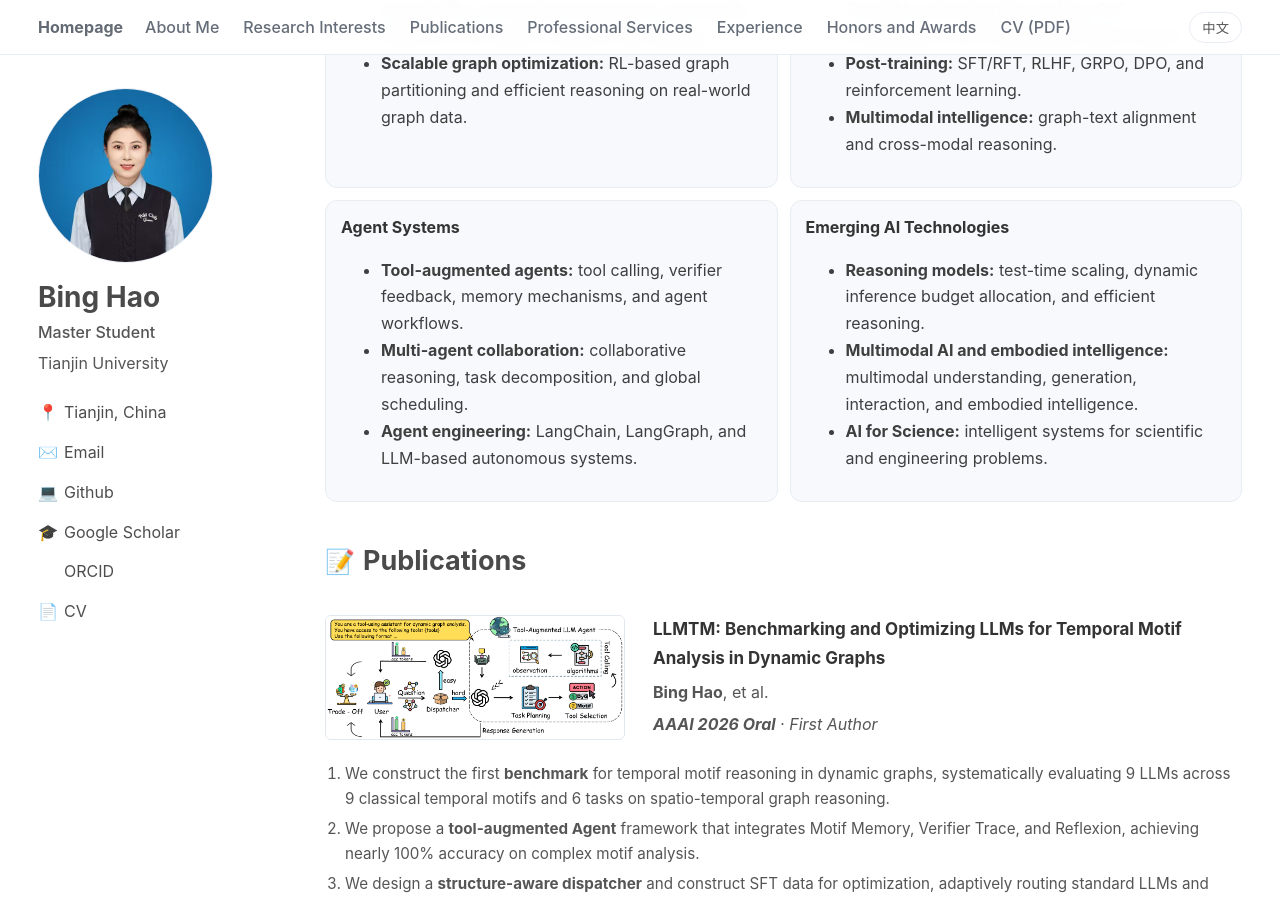
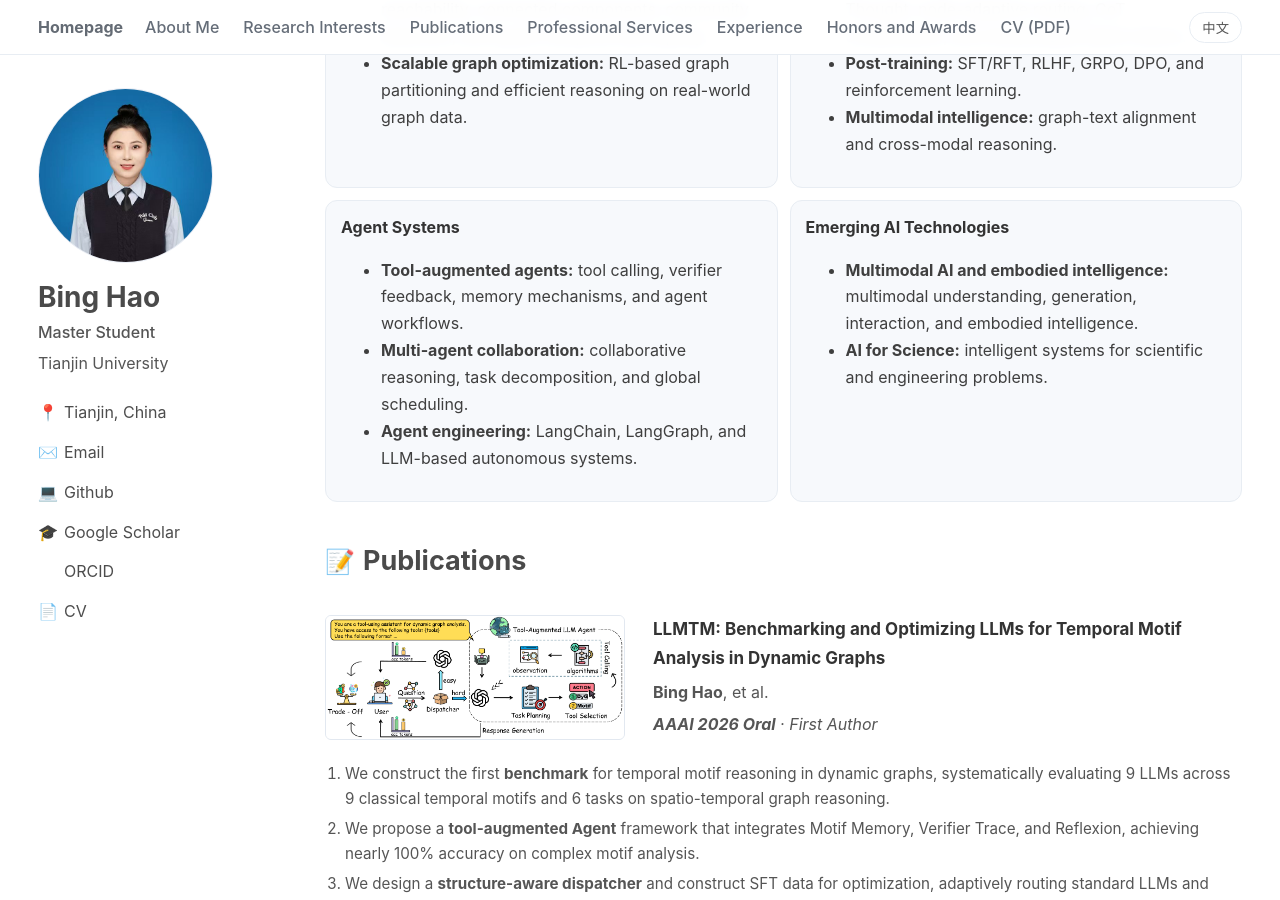
Before and after one commit to haobing-tju/haobing-tju.github.io, a Jekyll site: the page built from _pages/about.md, in a window 1280 px wide and 900 px high, scrolled down 861 px. Built offline with Jekyll 4.4.1, drawn with Linux system fonts in a browser that asks for light colours; a style sheet for code colours, icons or effects is not loaded.

Commit message:
Update about.md

```diff
--- a/_pages/about.md
+++ b/_pages/about.md
@@ -83,7 +83,6 @@ Besides research, I have also excelled in programming and academic competitions,
   <div class="interest-card">
     <strong>Emerging AI Technologies</strong>
     <ul class="interest-sublist">
-      <li><b>Reasoning models:</b> test-time scaling, dynamic inference budget allocation, and efficient reasoning.</li>
       <li><b>Multimodal AI and embodied intelligence:</b> multimodal understanding, generation, interaction, and embodied intelligence.</li>
       <li><b>AI for Science:</b> intelligent systems for scientific and engineering problems.</li>
     </ul>
@@ -122,7 +121,6 @@ Besides research, I have also excelled in programming and academic competitions,
   <div class="interest-card">
     <strong>前沿人工智能技术</strong>
     <ul class="interest-sublist">
-      <li><b>推理模型：</b>Test-time Scaling、动态推理预算分配与高效推理。</li>
       <li><b>多模态 AI 与具身智能：</b>多模态理解、生成、交互与具身智能。</li>
       <li><b>AI for Science：</b>面向科研与工程问题的智能系统。</li>
     </ul>
```
